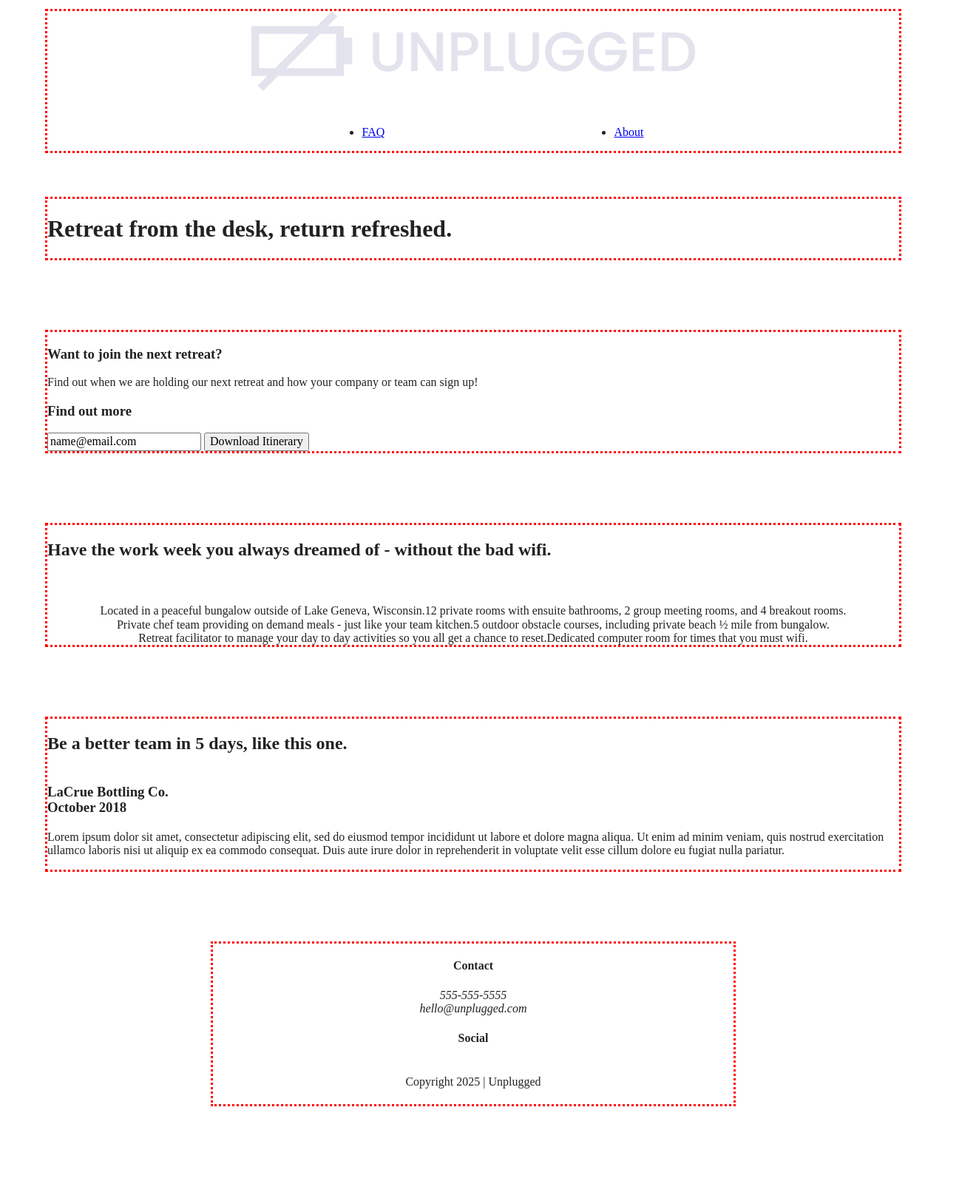
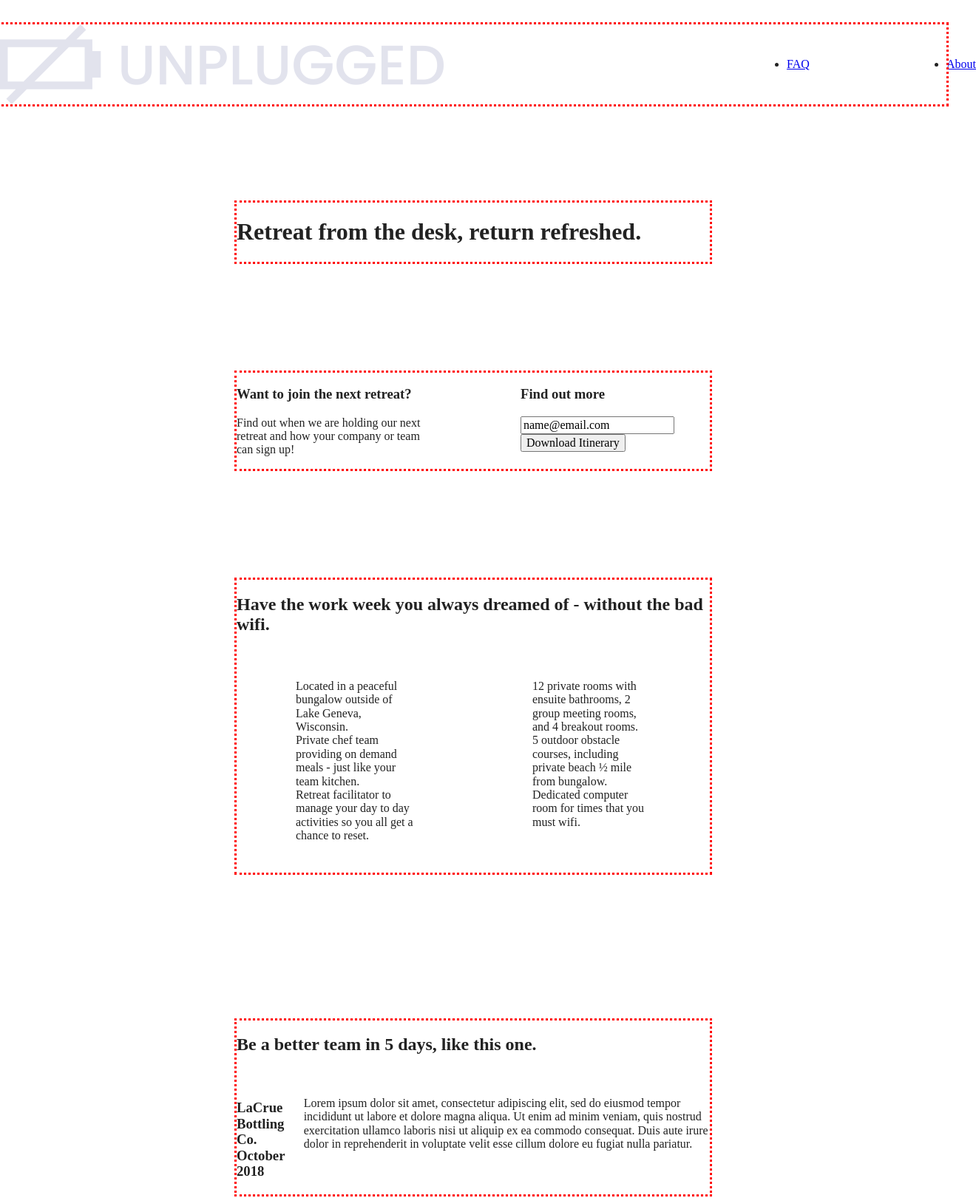
Before and after one commit to laurenferguson023/unplugged, a website built with Parcel: page index.html in a window 1280 px wide. Shown: the top 1620 px of the page at 74% size, 1320 px wide, since content can reach past the window. Before the commit the page ends 1543 px from the top, so only its background shows below. Built offline with nearby package versions, Linux system fonts and the light colour scheme; files whose address does not match are found by name.

Commit message:
Added media query tablet

```diff
--- a/css/main.css
+++ b/css/main.css
@@ -198,6 +198,7 @@ aside {
   justify-content: center;
   align-items: flex-start;
   flex-flow: row wrap;
+  margin-bottom: 40px;
 }
 
 .features p {
@@ -350,16 +351,138 @@ aside {
    Modify as content requires.
    ========================================================================== */
 
-@media only screen and (min-width: 35em) {
-  /* Style adjustments for viewports that meet the condition */
+@media only screen and (min-width: 768px) {
+  /*Tablet styles here*/
+
+  /*General Styles*/
+  .content-wrapper {
+    width: 640px;
+    margin: 100px 0;
+  }
+
+  /*Header*/
+  header {
+    padding: 33px 0;
+  }
+
+  header .content-wrapper{
+    width: 100%;
+    justify-content: space-between;
+  }
+
+  header nav {
+    width: 20%;
+  }
+
+  header nav ul {
+    justify-content: space-between;
+  }
+
+  .header-divider {
+    display: none;
+  }
+
+  /*Hero Area*/
+
+  /*Aside*/
+  aside .content-wrapper{
+    margin: 50px 0;
+    display: flex;
+    justify-content: space-between;
+    align-content: flex-start;
+  }
+
+  aside .content-wrapper .form-description,
+  aside .content-wrapper .form {
+    width: 40%;
+    margin: 0;
+  }
+
+  /*Features*/
+
+  .features article {
+    display: flex;
+    align-items: center;
+    flex-flow: column wrap;
+    flex-basis: 50%;
+  }
+
+  .features .features-item-description {
+    width: 50%;
+  }
+
+  /*Reviews*/
+  .reviews article {
+    display: flex;
+    justify-content: space-between;
+  }
+
+  .reviews article div {
+    width: 49%;
+  }
+
+  /*Footer*/
+  footer .content-wrapper {
+    width: 65%;
+  }
+
+  .footer-content {
+    display: flex;
+    justify-content: space-between;
+    align-items: center;
+  }
+
+  footer .contact {
+    margin-bottom: 0;
+  }
+
+  footer .copyright {
+    width: 100%;
+  }
+
+  /*----About Page */
+
+  .mission-content {
+    display: flex;
+    justify-content: space-between;
+    align-items: flex-start;
+    padding-top: 20px;
+  }
+
+  .mission-content p {
+    width: 45%;
+  }
+
+  .contact-section .content-wrapper h2{
+    width: 80%;
+  }
+
+  .contact-content {
+    display: flex;
+    justify-content: space-between;
+    align-items: flex-start;
+  }
+
+  /*-----FAQ Page -------*/
+
+  .faq .content-wrapper {
+    justify-content: space-between;
+  }
+
+  .faq-content {
+    flex-basis: 45%;
+  }
+
+  .faq h2 {
+    width: 100%;
+  }
 }
 
-@media print,
-  (-webkit-min-device-pixel-ratio: 1.25),
-  (min-resolution: 1.25dppx),
-  (min-resolution: 120dpi) {
-  /* Style adjustments for high resolution devices */
-}
+@media only screen and (min-width: 1200px) {}
+  /*Desktop styles here*/
+
+
+
 
 /* ==========================================================================
    Print styles.
--- a/index.html
+++ b/index.html
@@ -40,11 +40,13 @@
 </header>
 
 <main>
+
   <section class="hero-area">
     <div class="content-wrapper">
       <h1>Retreat from the desk, return refreshed.</h1>
     </div>
   </section>
+
   <aside>
     <div class="content-wrapper">
       <div class="form-description">
@@ -57,37 +59,58 @@
         <input type="button" value="Download Itinerary">
       </div>
     </div>
+  </aside>
 
-  </aside>
   <section class="features">
     <div class="content-wrapper">
       <h2>Have the work week you always dreamed of - without the bad wifi.</h2>
       <div class="features-items">
         <article>
-        <p class="fontawesome-icon"></p>
-        <p class="features-item-description">Located in a peaceful bungalow outside of Lake Geneva, Wisconsin.</p>
+          <p class="fontawesome-icon">
+          </p>
+          <p class="features-item-description">
+            Located in a peaceful bungalow outside of Lake Geneva, Wisconsin.
+          </p>
         </article>
         <article>
-        <p class="fontawesome-icon"></p>
-        <p class="features-item-description">12 private rooms with ensuite bathrooms, 2 group meeting rooms, and 4 breakout rooms.</p>
+          <p class="fontawesome-icon">
+          </p>
+          <p class="features-item-description">
+            12 private rooms with ensuite bathrooms, 2 group meeting rooms, and 4 breakout rooms.
+          </p>
         </article>
         <article>
-        <p class="fontawesome-icon"></p>
-        <p class="features-item-description">Private chef team providing on demand meals - just like your team kitchen.</p>
+          <p class="fontawesome-icon">
+          </p>
+          <p class="features-item-description">
+            Private chef team providing on demand meals - just like your team kitchen.
+          </p>
         </article>
         <article>
-        <p class="fontawesome-icon"></p>
-        <p class="features-item-description">5 outdoor obstacle courses, including private beach ½ mile from bungalow.</p>
+          <p class="fontawesome-icon">
+          </p>
+          <p class="features-item-description">
+            5 outdoor obstacle courses, including private beach ½ mile from bungalow.
+          </p>
         </article>
         <article>
-        <p class="fontawesome-icon"></p>
-        <p class="features-item-description">Retreat facilitator to manage your day to day activities so you all get a chance to reset.</p>
+          <p class="fontawesome-icon">
+          </p>
+          <p class="features-item-description">
+            Retreat facilitator to manage your day to day activities so you all get a chance to reset.
+          </p>
         </article>
-      <p class="fontawesome-icon"></p>
-      <p class="features-item-description">Dedicated computer room for times that you must wifi.</p>
+        <article>
+          <p class="fontawesome-icon">
+          </p>
+          <p class="features-item-description">
+            Dedicated computer room for times that you must wifi.
+          </p>
+        </article>
       </div>
     </div>
   </section>
+
   <section class="reviews">
     <div class="content-wrapper">
       <h2>Be a better team in 5 days, like this one.</h2>
```
Lines whose indentation alone changed are shown as unchanged.
